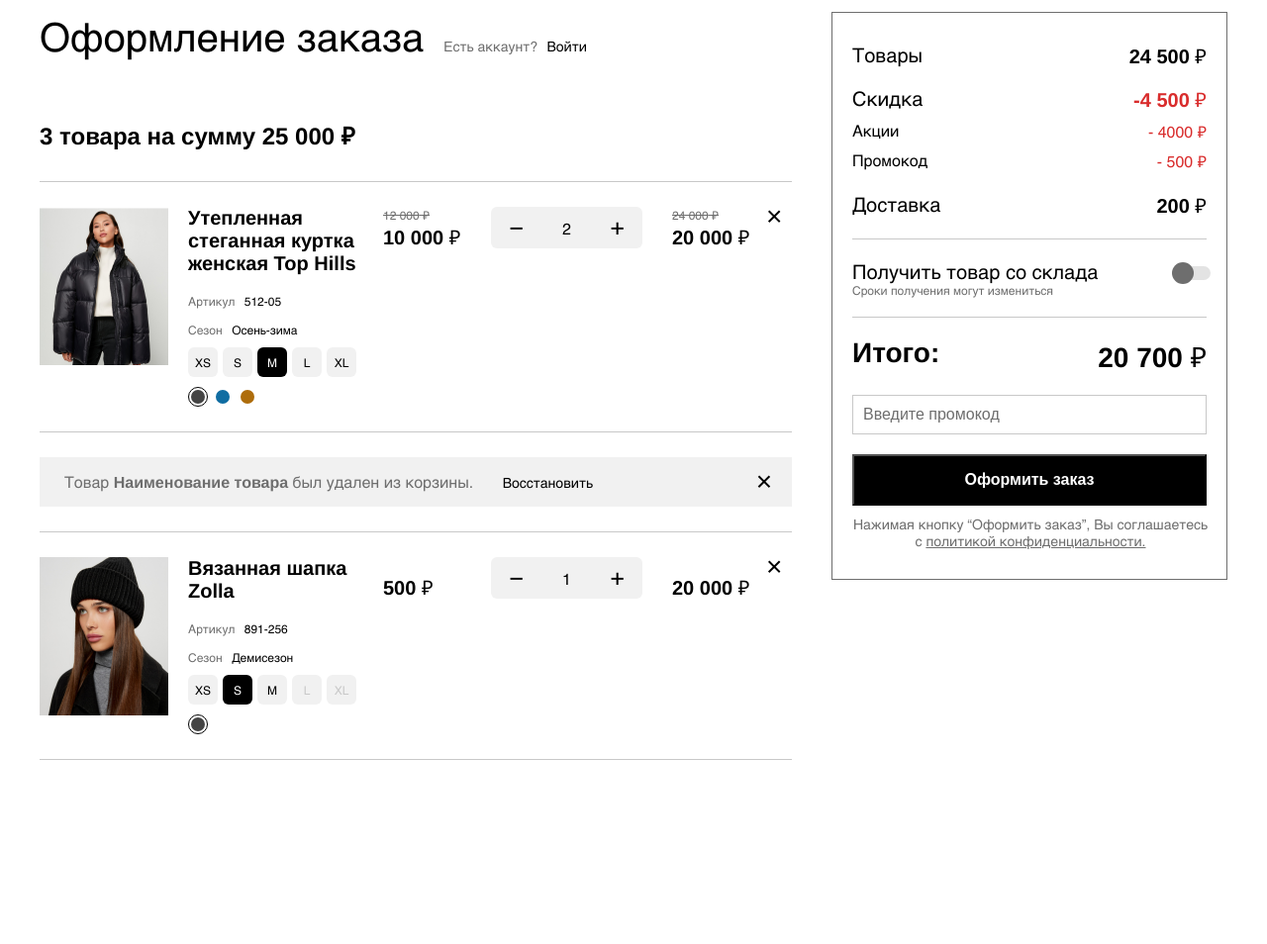
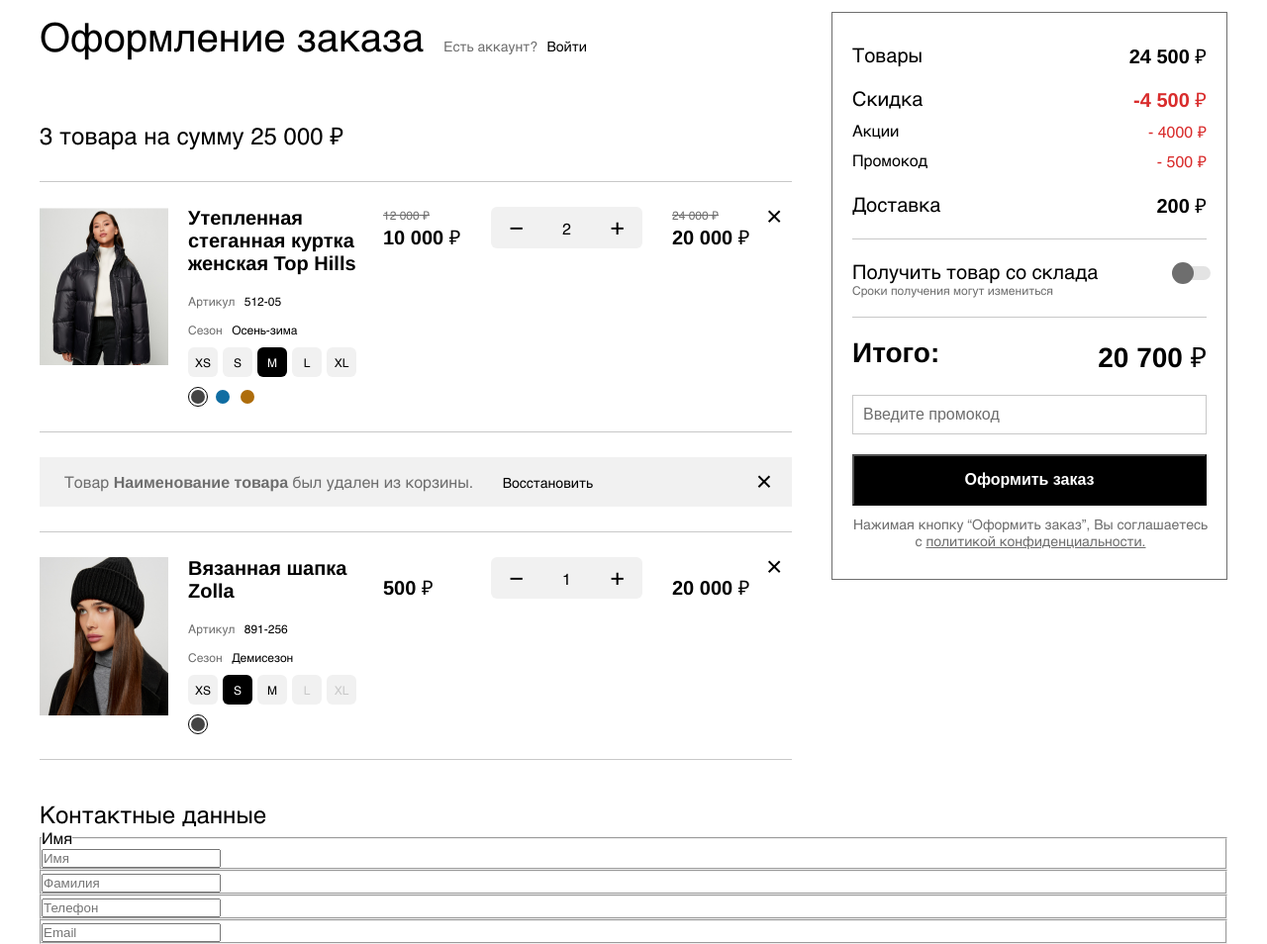
Before and after one commit to a-gran/order-5corners, a website: page index.html in a window 1280 px wide. Shown: the part 180-1134 px from the top of the page at 99% size. Before the commit the page ends 948 px from the top, so only its background shows below. Drawn offline with Linux system fonts and the light colour scheme.

Commit message:
начал делать блок контактных данных

```diff
--- a/gulpfile.js
+++ b/gulpfile.js
@@ -16,8 +16,6 @@ const browserSync = require('browser-sync').create();
 const sourcemaps = require('gulp-sourcemaps');
 //Sass препроцессор
 const sass = require('gulp-sass')(require('sass'));
-//Stylus препроцессор
-const stylus = require('gulp-stylus');
 //Модуль для сжатия изображений
 const imagemin = require('gulp-imagemin');
 //Модуль переименовывания файлов
--- a/index.html
+++ b/index.html
@@ -47,7 +47,7 @@
 				</div>
 			</div>
 			<div class="order-goods">
-				<h2 class="order-goods__h2">
+				<h2 class="order-goods__header">
 					<span>3</span> товара на сумму <span>25 000</span> &#8381;
 				</h2>
 			</div>
@@ -215,6 +215,7 @@
 				</div>
 			</div>
 		</div>
+
 		<div class="order-total">
 			<div class="order-total__content">
 				<div class="order-total__payment">
@@ -262,7 +263,33 @@
 				</div>
 			</div>
 		</div>
+	</section>
 
+	<section class="contacts-data container">
+
+		<h2 class="contacts-data__header">Контактные данные</h2>
+		<form class="contacts-data__form" action="submit">
+			<fieldset>
+				<legend>Имя</legend>
+				<input class="contacts-data__name" type="text" id="name" name="name" placeholder="Имя">
+				<label for="name"></label>
+			</fieldset>
+
+			<fieldset>
+				<input class="contacts-data__surname" type="text" id="surname" name="surname" placeholder="Фамилия">
+				<label for="surname"></label>
+			</fieldset>
+
+			<fieldset>
+				<input class="contacts-data__phone" type="phone" id="phone" name="phone" placeholder="Телефон">
+				<label for="phone"></label>
+			</fieldset>
+
+			<fieldset>
+				<input class="contacts-data__email" type="email" id="email" name="email" placeholder="Email">
+				<label for="email"></label>
+			</fieldset>
+		</form>
 	</section>
 
 	<script src="js/script.js"></script>
--- a/src/css/style.sass
+++ b/src/css/style.sass
@@ -186,8 +186,9 @@ body
 	position: relative
 	top: 1.5rem
 
-.order-goods__h2
+.order-goods__header
 	margin-bottom: 1.875rem
+	font-weight: $normal
 
 .order-header__is-accaunt
 	padding-right: 5px
@@ -518,3 +519,9 @@ body
 	font-size: $reg14
 	color: $black
 	padding-left: 25px
+
+// contacts
+
+.contacts-data__header
+	font-weight: $normal
+	margin-top: 2.5rem
```
Also changed, not shown: build/css/style.min.css, 1 other file.
